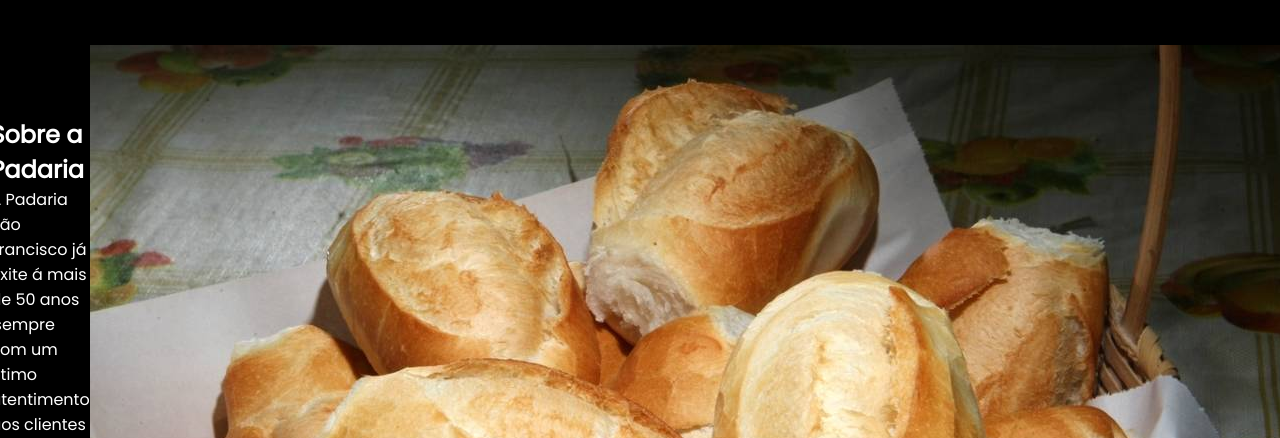
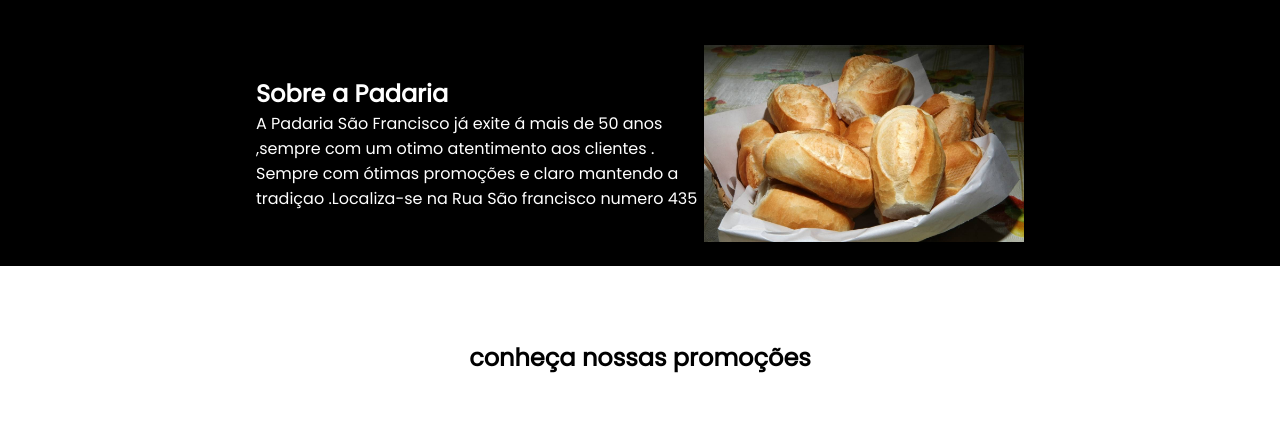
Before and after one commit to pedro-roma/site-padaria, a plain HTML site: page index.html in a window 1280 px wide. Shown: the part 115-553 px from the top of the page. Drawn offline with Linux system fonts and the light colour scheme.

Commit message:
Update index.html

```diff
--- a/index.html
+++ b/index.html
@@ -24,7 +24,7 @@
             <p class=""padaria-texto-um">A Padaria São  Francisco já exite á mais de 50 anos ,sempre com um otimo atentimento aos clientes .</p>
             <p class=""padaria-texto-dois">Sempre com ótimas promoções e claro mantendo a tradiçao .Localiza-se na Rua São francisco numero 435</p>
         </div>
-        <img class=""padaria-imagem" src="desconto-padaria.jpg" alt="imagem que representa uma professora em sala de aula">
+        <img class="padaria-imagem" src="desconto-padaria.jpg" alt="imagem que representa uma professora em sala de aula">
     </section>
     <section class="produto">
         <h2 class="produto-titulo">conheça nossas promoções</h2>
```
